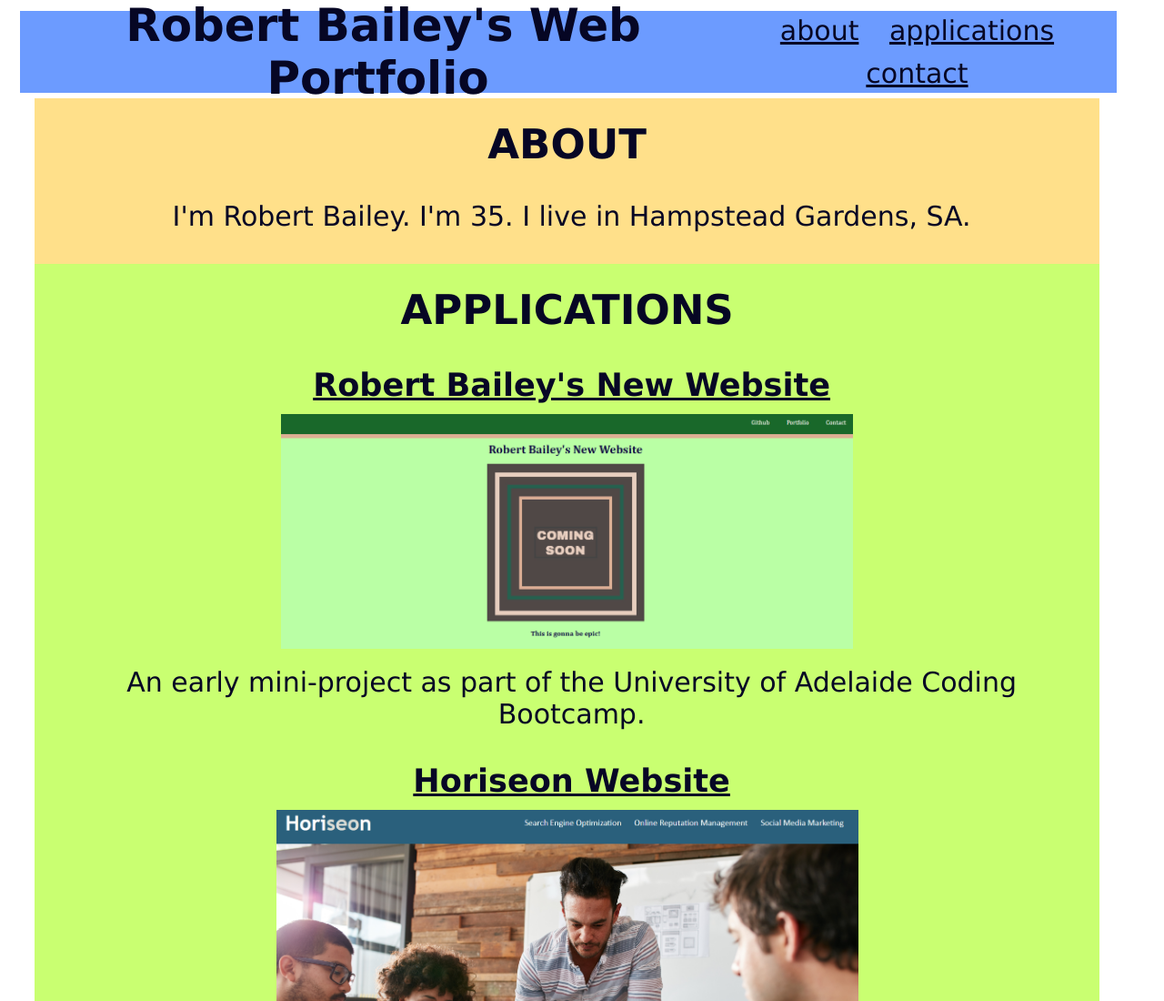
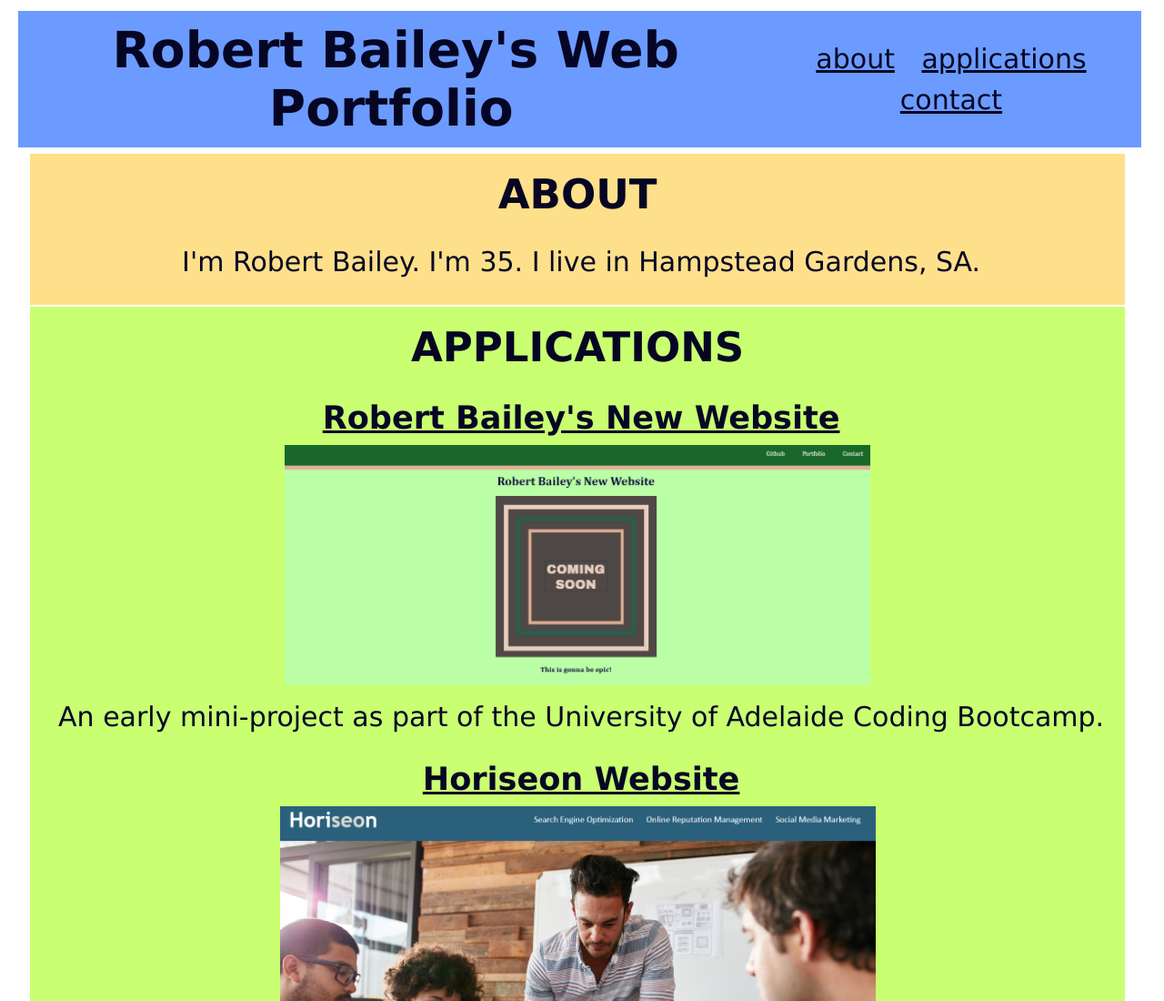
Before and after one commit to RobertBail/robert-bailey-portfolio, a plain HTML site: page index.html in a window 1280 px wide. Shown: the top 1100 px of the page at 91% size. Drawn offline with Linux system fonts and the light colour scheme.

Commit message:
portfolio updates

```diff
--- a/style.css
+++ b/style.css
@@ -1,7 +1,7 @@
 * {
     box-sizing: border-box;
-    margin: 0px;
-    padding: 6px;
+    margin: 2px;
+    padding: 3px;
 }
 
 body {
@@ -17,8 +17,8 @@ body {
   display: flex;
   justify-content: space-between;
   align-items: center;
-  height: 90px;
-  width: 96%;
+  height: 150px;
+  width: 98%;
   text-align: center;
   background-color: #6c9bff;
   color:#060624;
@@ -32,12 +32,12 @@ body {
 }
 
 h1 {
-    margin-left: 2%;
-    font-size: 50px;
+    margin-left: 1%;
+    font-size: 55px;
 }
 
 .content {
-    width: 95%;
+    width: 97%;
     display: block;
 }
 
```
